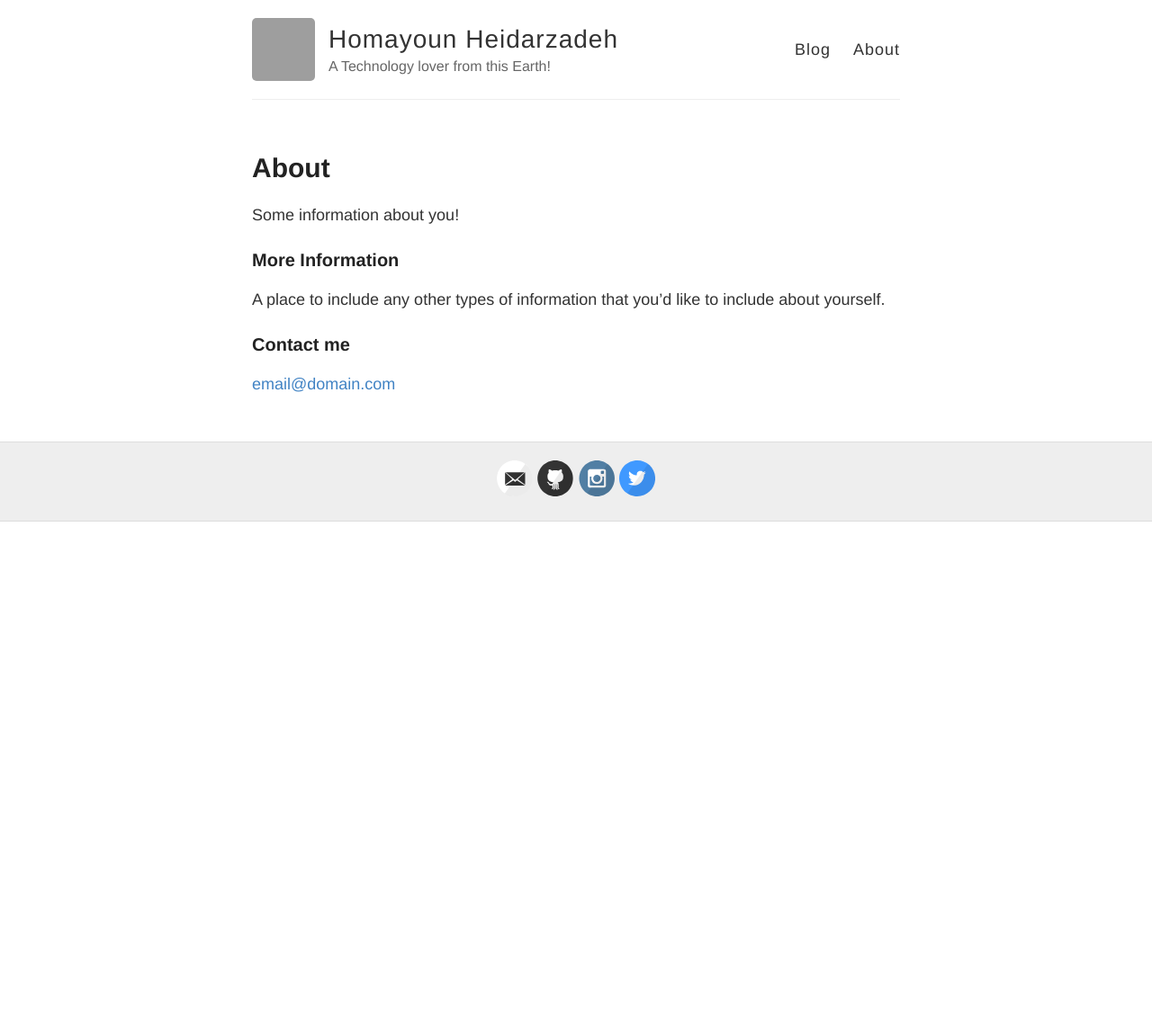
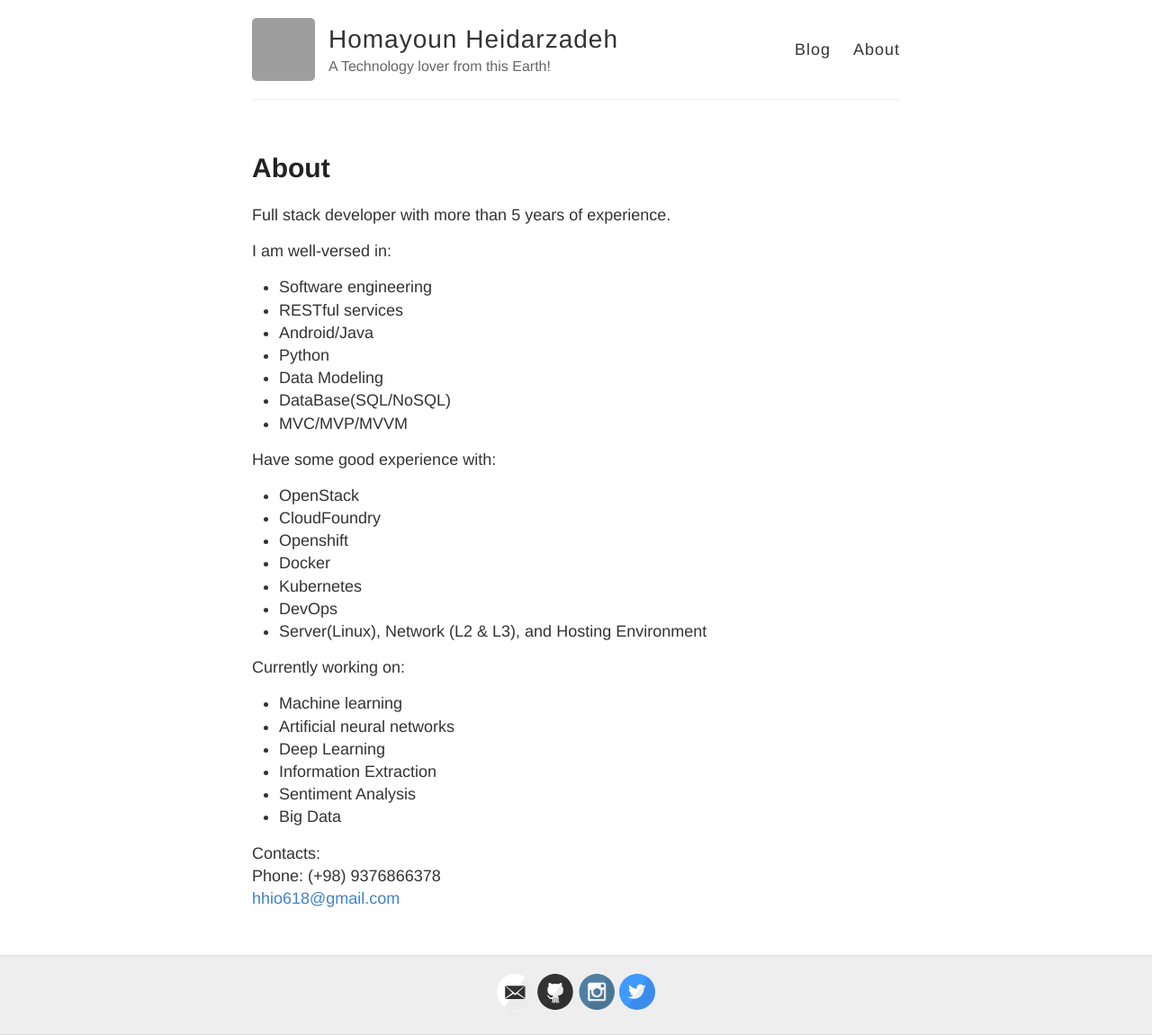
Before and after one commit to hhio618/hhio618.github.io, a Jekyll site: the page built from about.md, in a window 1280 px wide. Shown: the whole page at 90% size. Built offline with Jekyll 4.4.1, drawn with Linux system fonts in a browser that asks for light colours; before the commit the page ends 900 px from its top, so only the background shows below that; grey boxes are pictures that could not be loaded.

Commit message:
Update about page

```diff
--- a/about.md
+++ b/about.md
@@ -4,12 +4,36 @@ title: About
 permalink: /about/
 ---
 
-Some information about you!
+Full stack developer with more than 5 years of experience.
 
-### More Information
+I am well-versed in:
+- Software engineering
+- RESTful services
+- Android/Java
+- Python
+- Data Modeling
+- DataBase(SQL/NoSQL)
+- MVC/MVP/MVVM
 
-A place to include any other types of information that you'd like to include about yourself.
+Have some good experience with:
+- OpenStack
+- CloudFoundry
+- Openshift
+- Docker
+- Kubernetes
+- DevOps
+- Server(Linux), Network (L2 & L3), and Hosting Environment
 
-### Contact me
+Currently working on:
+- Machine learning
+- Artificial neural networks
+- Deep Learning
+- Information Extraction
+- Sentiment Analysis
+- Big Data
 
-[email@domain.com](mailto:email@domain.com)
+
+
+Contacts:
+Phone: (+98) 9376866378
+[hhio618@gmail.com](mailto:hhio618@gmail.com)
```
Also changed, not shown: 1 other file.
